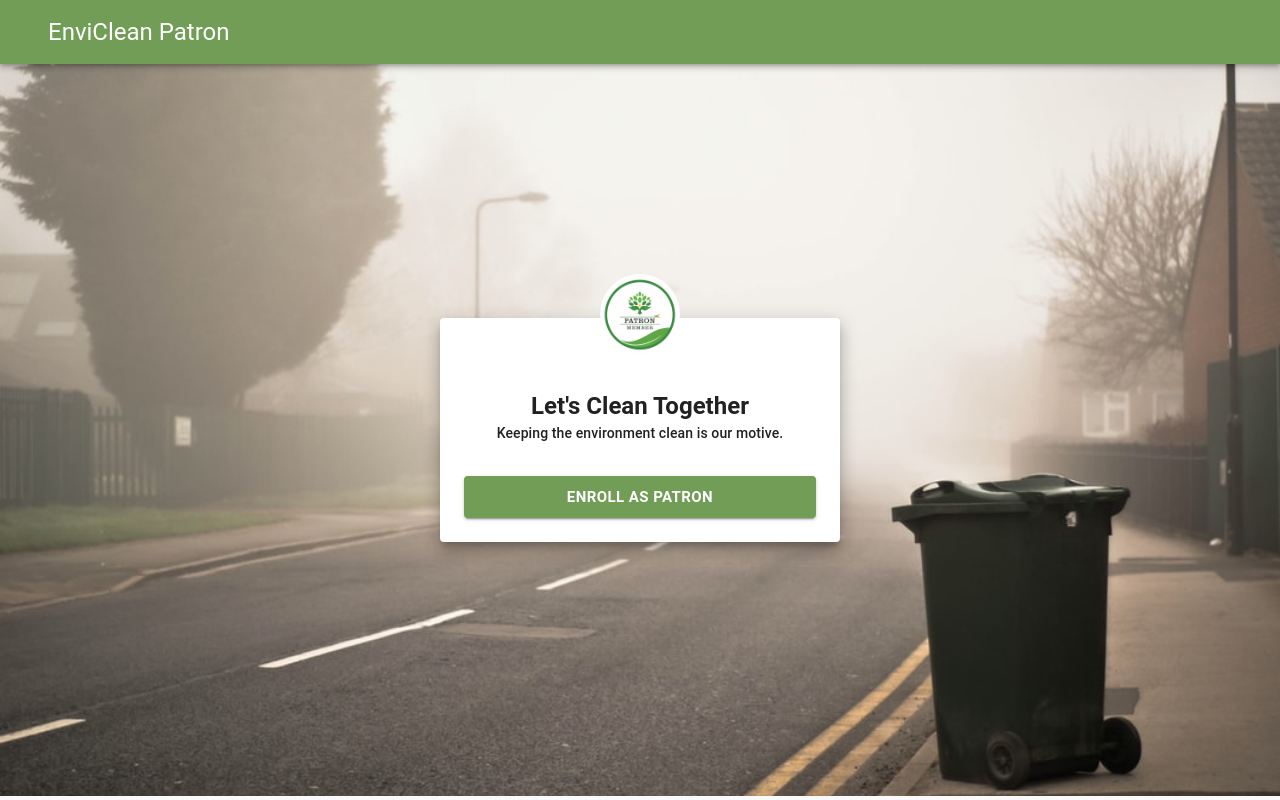
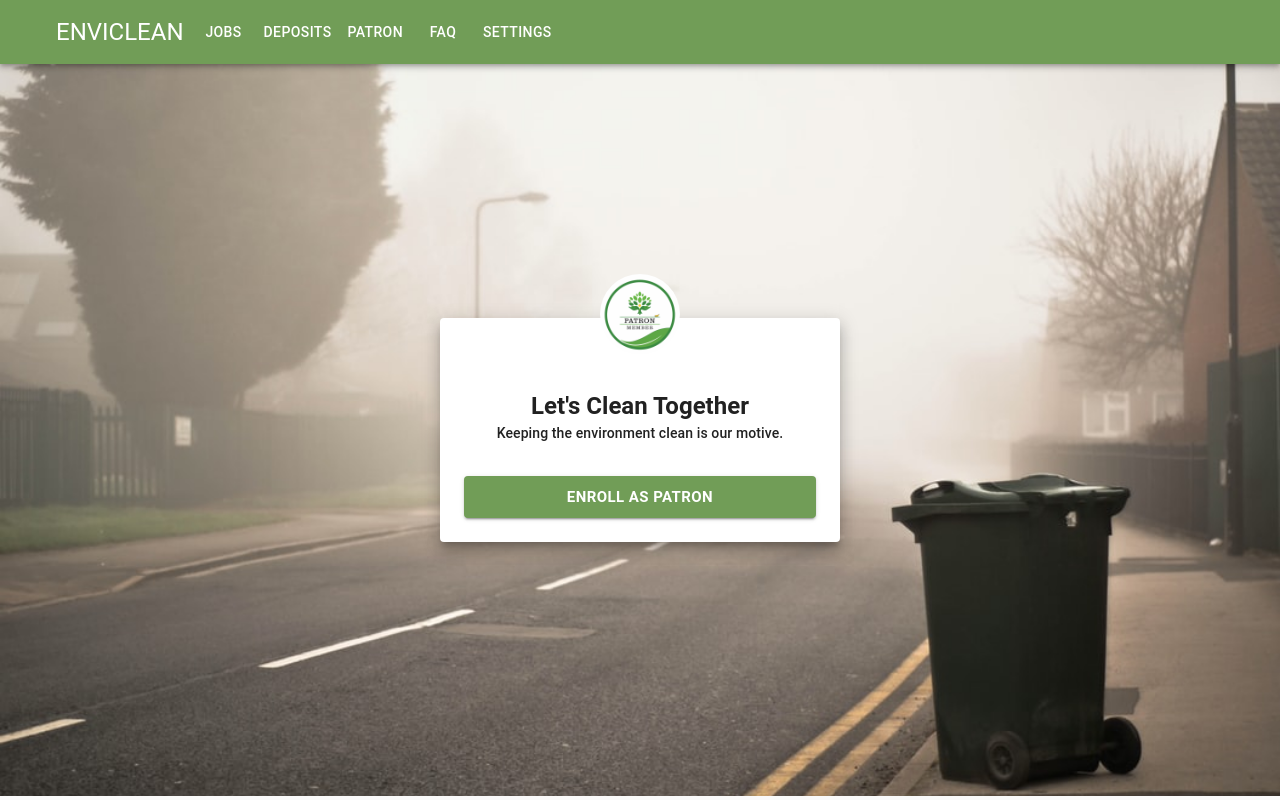
Before and after one commit to DhrumilShah98/Group6_S21_EnviClean, a React (Create React App) app: page / in a window 1280 px wide. Built offline with nearby package versions, Linux system fonts and the light colour scheme.

Commit message:
Navbar updated

```diff
--- a/package.json
+++ b/package.json
@@ -4,6 +4,7 @@
   "private": true,
   "dependencies": {
     "@material-ui/core": "^4.11.4",
+    "@material-ui/icons": "^4.11.2",
     "@testing-library/jest-dom": "^5.11.4",
     "@testing-library/react": "^11.1.0",
     "@testing-library/user-event": "^12.1.10",
--- a/src/component/Navbar/Navbar.js
+++ b/src/component/Navbar/Navbar.js
@@ -1,18 +1,68 @@
-import React from 'react';
-import { AppBar, Container, Toolbar, Typography } from '@material-ui/core';
+import React, { useState } from 'react';
+import { AppBar, Toolbar, Typography, IconButton, MenuItem, Menu, Container, Button, useMediaQuery, useTheme } from '@material-ui/core';
+import MenuIcon from '@material-ui/icons/Menu';
 import useStyles from './styles';
 
 export const Navbar = () => {
+    const theme = useTheme();
+    const isMobileDevice = useMediaQuery(theme.breakpoints.down("xs"));
+
+    const [anchorEl, setAnchorEl] = useState(null);
+    const open = Boolean(anchorEl);
+
     const classes = useStyles();
+
+    const handleMenu = (event) => {
+        setAnchorEl(event.currentTarget);
+    };
+
+    const handleClose = () => {
+        setAnchorEl(null);
+    };
 
     return (
         <div className={classes.root}>
             <AppBar position="static" className={classes.navbar}>
                 <Container>
                     <Toolbar>
-                        <Typography variant="h5">
-                            EnviClean Patron
-                        </Typography>
+                        <Button className={classes.button} >
+                            <Typography variant="h5" className={classes.title}>EnviClean</Typography>
+                        </Button>
+                        <div>
+                            {(isMobileDevice) ?
+                                <div>
+                                    <IconButton edge="end" className={classes.menuButton} color="inherit" aria-label="menu" onClick={handleMenu}>
+                                        <MenuIcon />
+                                    </IconButton>
+                                    <Menu
+                                        id="menu-appbar"
+                                        anchorEl={anchorEl}
+                                        anchorOrigin={{
+                                            vertical: 'top',
+                                            horizontal: 'right',
+                                        }}
+                                        keepMounted
+                                        transformOrigin={{
+                                            vertical: 'top',
+                                            horizontal: 'right',
+                                        }}
+                                        open={open}
+                                        onClose={handleClose}>
+                                        <MenuItem onClick={handleClose}>Jobs</MenuItem>
+                                        <MenuItem onClick={handleClose}>Deposits</MenuItem>
+                                        <MenuItem onClick={handleClose}>Patron</MenuItem>
+                                        <MenuItem onClick={handleClose}>FAQ</MenuItem>
+                                        <MenuItem onClick={handleClose}>Settings</MenuItem>
+                                    </Menu>
+                                </div> :
+                                <div>
+                                    <Button className={classes.button}>Jobs</Button>
+                                    <Button className={classes.button}>Deposits</Button>
+                                    <Button className={classes.button}>Patron</Button>
+                                    <Button className={classes.button}>FAQ</Button>
+                                    <Button className={classes.button}>Settings</Button>
+                                </div>}
+                        </div>
                     </Toolbar>
                 </Container>
             </AppBar>
--- a/src/component/Navbar/styles.js
+++ b/src/component/Navbar/styles.js
@@ -1,10 +1,22 @@
 import { makeStyles } from "@material-ui/core";
 
-export default makeStyles(() => ({
+export default makeStyles((theme) => ({
     root: {
         flexGrow: 1,
     },
     navbar: {
         backgroundColor: '#719D57',
-    }
+    },
+    title: {
+        [theme.breakpoints.down("xs")]: {
+            flexGrow: 1,
+        },
+        color: '#FFFFFF',
+    },
+    button: {
+        color: '#FFFFFF',
+        [theme.breakpoints.down("xs")]: {
+            flexGrow: 1,
+        }
+    },
 }));
```
Also changed, not shown: 2 other files (tests, documents, lock files or other folders).
